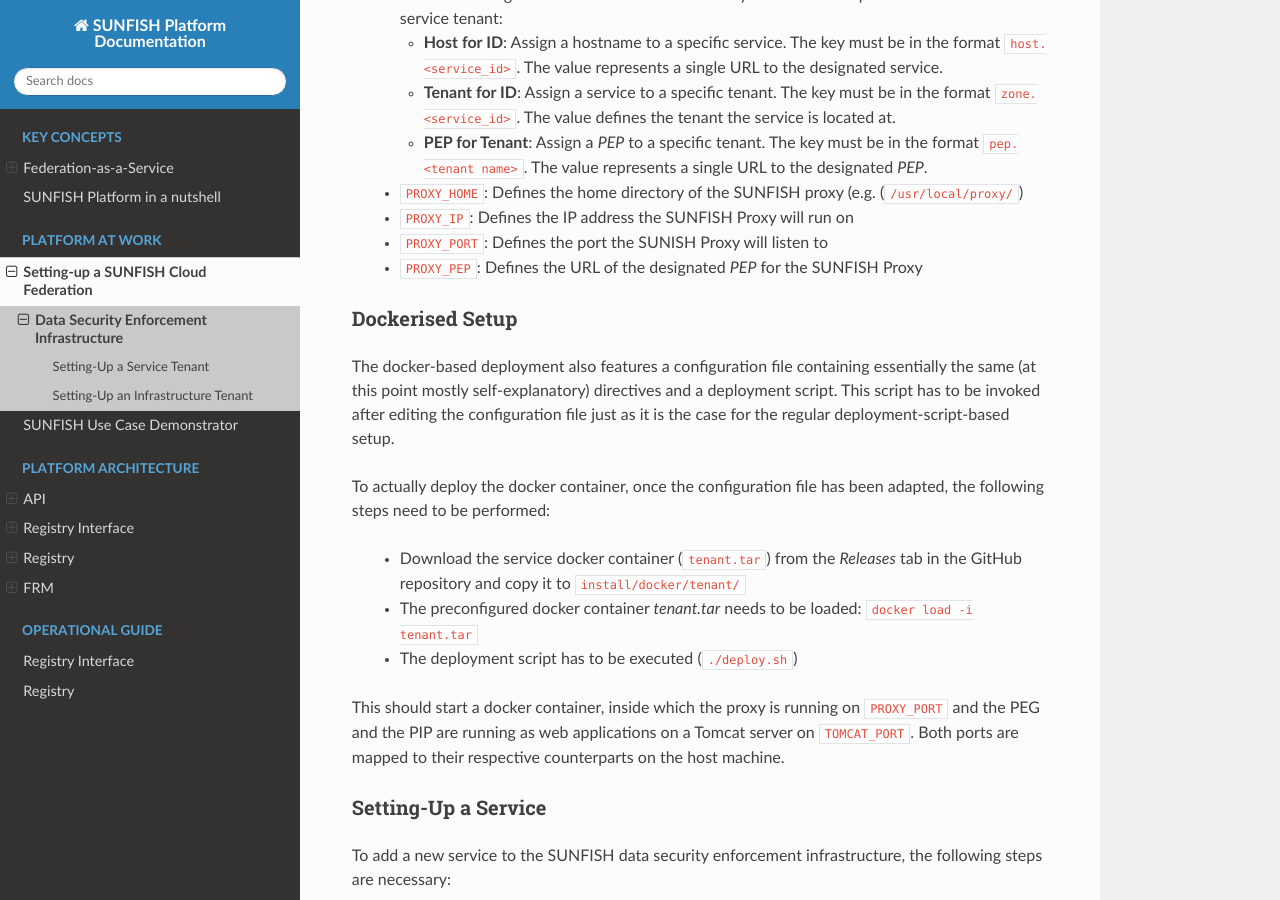
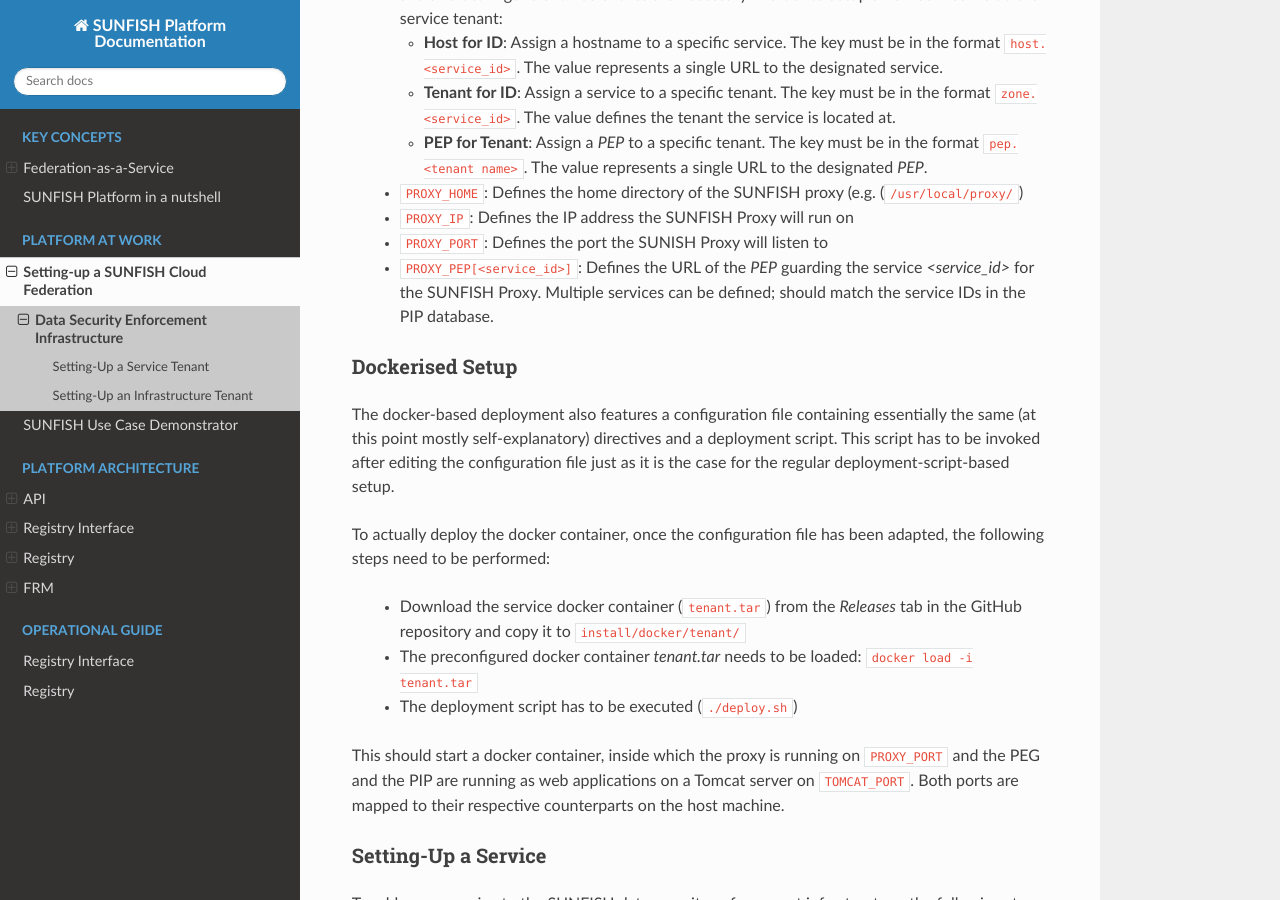
Before and after one commit to sunfish-prj/Platform-docs, a Sphinx documentation site: the page built from docs/ds/ds.rst, in a window 1280 px wide and 900 px high, scrolled down 2644 px. Built offline with Sphinx 7.4.7 and the Read the Docs theme 2.0.0, drawn with Linux system fonts in a browser that asks for light colours.

Commit message:
adapt documentation to reflect new proxy capabilities

```diff
--- a/docs/ds/ds.rst
+++ b/docs/ds/ds.rst
@@ -71,7 +71,7 @@
  * ``PROXY_HOME``: Defines the home directory of the SUNFISH proxy (e.g. (``/usr/local/proxy/``)
  * ``PROXY_IP``: Defines the IP address the SUNFISH Proxy will run on
  * ``PROXY_PORT``: Defines the port the SUNISH Proxy will listen to
- * ``PROXY_PEP``: Defines the URL of the designated *PEP* for the SUNFISH Proxy
+ * ``PROXY_PEP[<service_id>]``: Defines the URL of the *PEP* guarding the service *<service_id>* for the SUNFISH Proxy. Multiple services can be defined; should match the service IDs in the PIP database.
 
 
 Dockerised Setup
```
